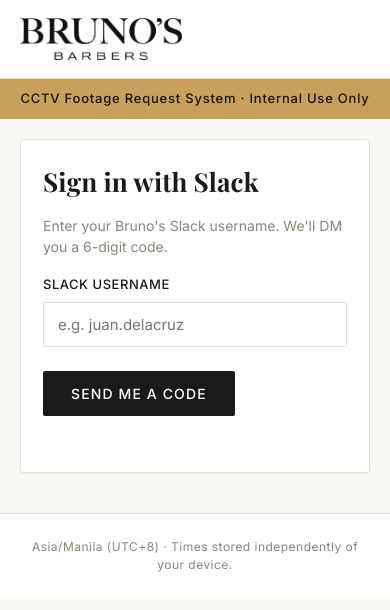
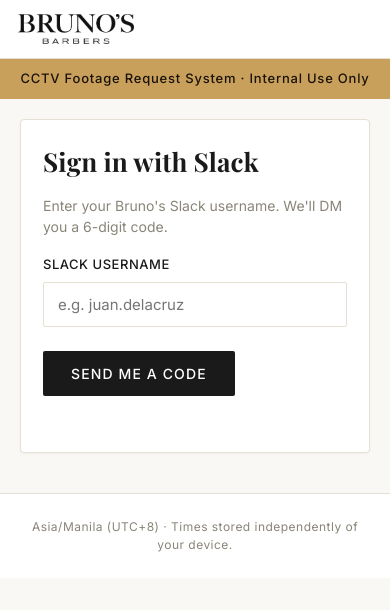
Before and after one commit to brunos-ai/brunos-cctv, a website: page public/index.html in a window 390 px wide. Drawn offline with nearby package versions, Linux system fonts and the light colour scheme; no server answers.

Commit message:
Smaller logo: 56px -> 40px desktop, 42px -> 30px mobile

```diff
--- a/public/style.css
+++ b/public/style.css
@@ -51,7 +51,7 @@
 }
 .logo img {
   display: block;
-  height: 56px;
+  height: 40px;
   width: auto;
   /* Image is already pure black on transparent -- no filter needed */
 }
@@ -239,8 +239,8 @@
 
 /* ======== Mobile tweaks ======== */
 @media (max-width: 560px) {
-  .brandbar { padding: 18px 20px; }
-  .logo img { height: 42px; }
+  .brandbar { padding: 14px 18px; }
+  .logo img { height: 30px; }
   .card { padding: 22px; }
   .row { flex-direction: column; gap: 0; }
   main { margin: 20px auto; }
```
